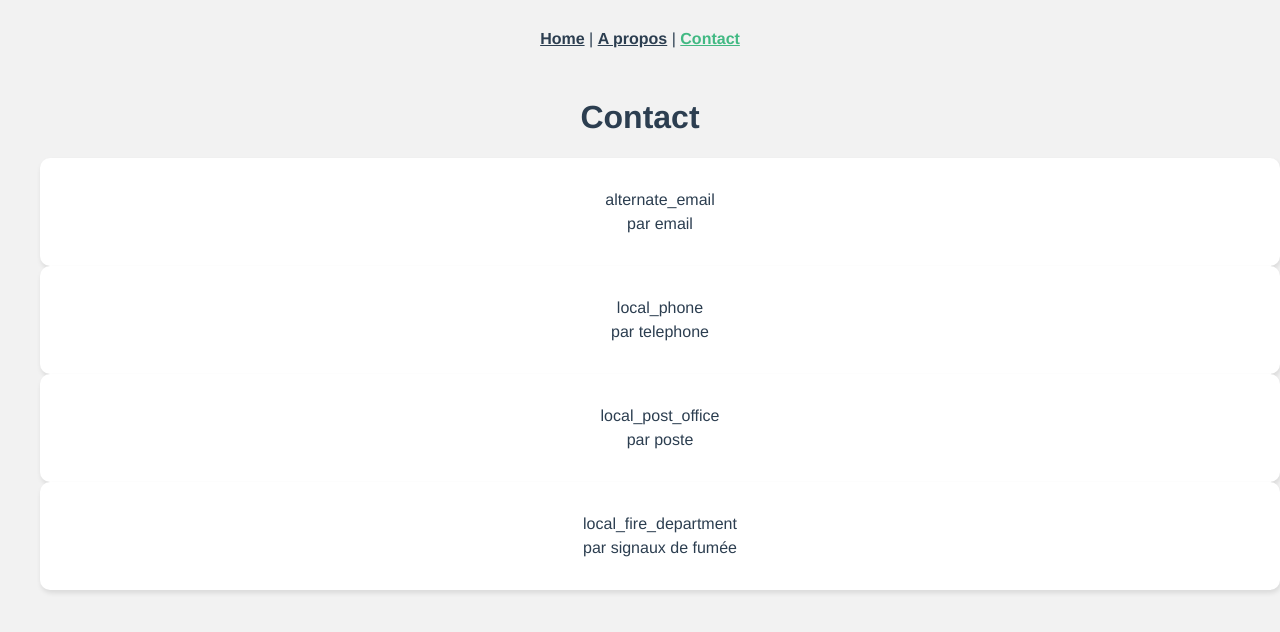
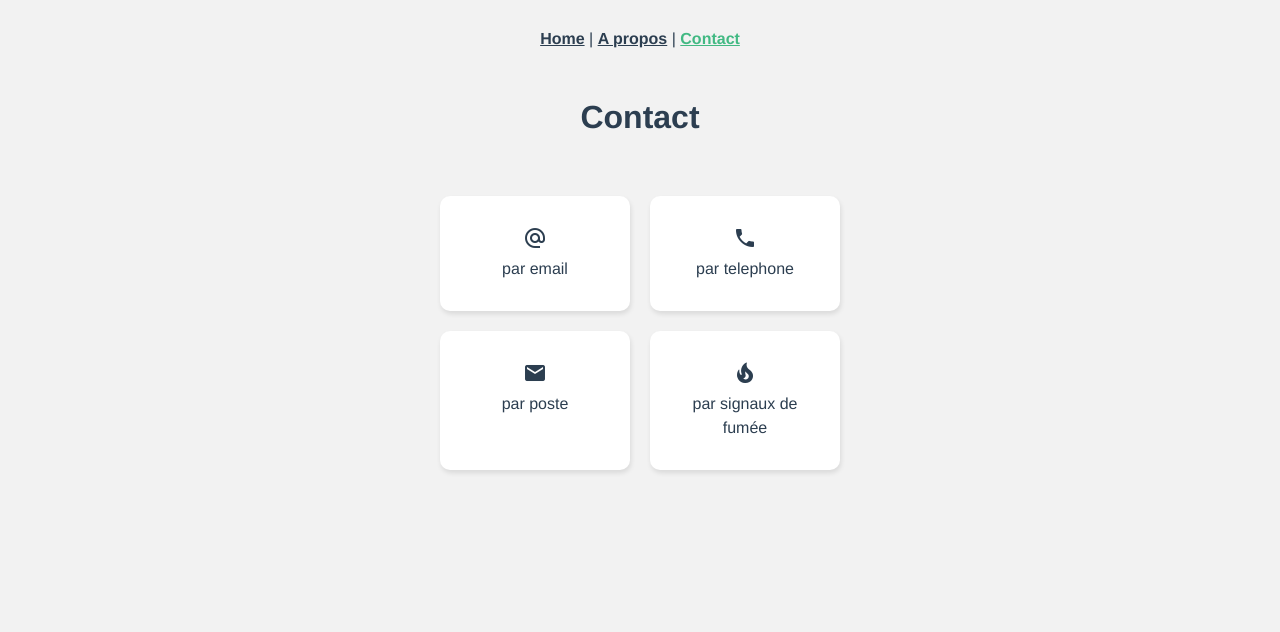
Before and after one commit to GregMarshall999/vue-animations, a Vue app: page /contact in a window 1280 px wide. Shown: the top 632 px of the page. Built offline with nearby package versions, Linux system fonts and the light colour scheme.

Commit message:
structure

```diff
--- a/public/index.html
+++ b/public/index.html
@@ -5,6 +5,8 @@
     <meta http-equiv="X-UA-Compatible" content="IE=edge">
     <meta name="viewport" content="width=device-width,initial-scale=1.0">
     <link rel="icon" href="<%= BASE_URL %>favicon.ico">
+    <!--Importer les Icons material ici-->
+    <link href="https://fonts.googleapis.com/icon?family=Material+Icons" rel="stylesheet">
     <title><%= htmlWebpackPlugin.options.title %></title>
   </head>
   <body>
--- a/src/views/Contact.vue
+++ b/src/views/Contact.vue
@@ -22,7 +22,7 @@
 </script>
 
 <style>
-.constact ul {
+.contact ul {
     padding: 0;
     display: grid;
     grid-template-columns: 1fr 1fr;
```
